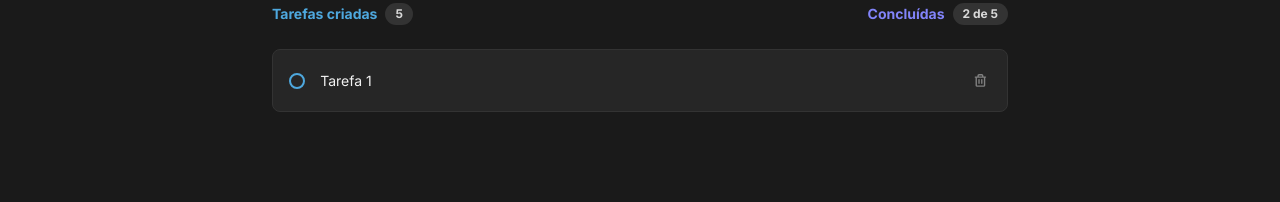
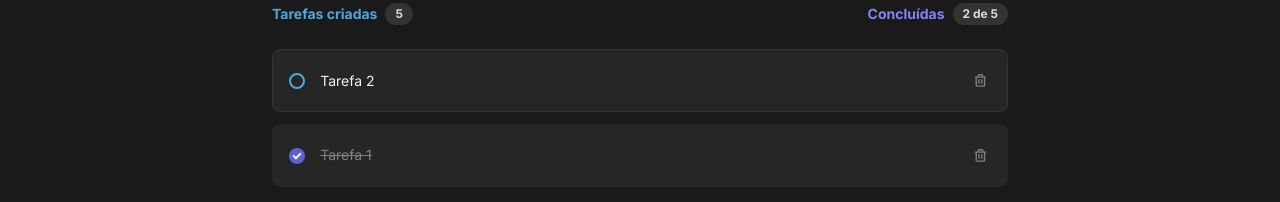
Before and after one commit to EdeiltonSO/2do, a React (Vite) app: page / in a window 1280 px wide. Shown: the part 288-490 px from the top of the page. Built offline with nearby package versions, Linux system fonts and the light colour scheme.

Commit message:
refact: add one more task for tests

```diff
--- a/src/pages/Home/index.tsx
+++ b/src/pages/Home/index.tsx
@@ -34,9 +34,15 @@ export function Home() {
                 <TaskList>
                     <Task
                         done={false}
+                        title="Tarefa 2"
+                        onChangeCheckbox={() => {console.log('check 2')}}
+                        onClickTrash={() => {console.log('lixo 2')}}
+                    />
+                    <Task
+                        done={true}
                         title="Tarefa 1"
-                        onChangeCheckbox={() => {console.log('check')}}
-                        onClickTrash={() => {console.log('lixo')}}
+                        onChangeCheckbox={() => {console.log('check 1')}}
+                        onClickTrash={() => {console.log('lixo 1')}}
                     />
                 </TaskList>
             </TaskContainer>
```
